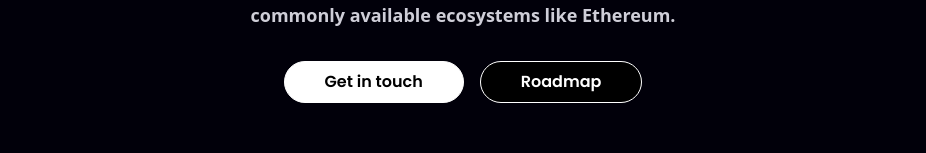
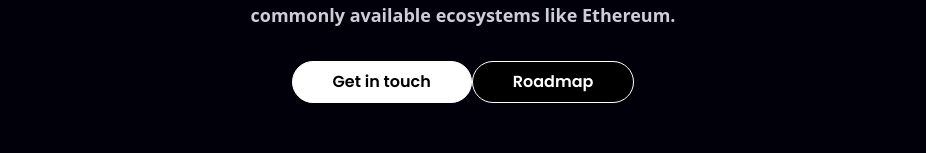
Before and after one commit to chainhouse-it/sc-frontend, a Next.js app: page / in a window 1280 px wide. Shown: the part 539-692 px from the top of the page, without its empty margins (177-1103 px from the left). Built offline with nearby package versions, Linux system fonts and the light colour scheme.

Commit message:
Update index.js

```diff
--- a/components/Home/Hero/index.js
+++ b/components/Home/Hero/index.js
@@ -19,7 +19,7 @@ export default function Hero() {
 				for your needs - both commonly available ecosystems like
 				Ethereum.
 			</p>
-			<div className='flex gap-4'>
+			<div className='flex px-4'>
 				<PrimaryButton text='Get in touch' link='#contact' />
 				<PrimaryButton text='Roadmap' link='#roadmap' isReversed />
 			</div>
```
